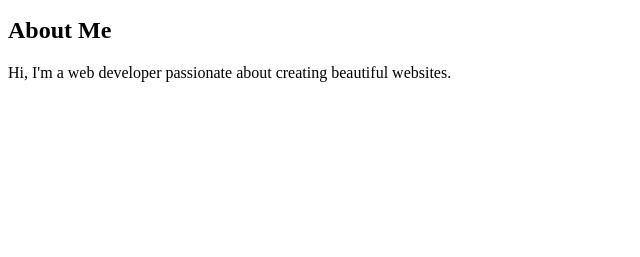
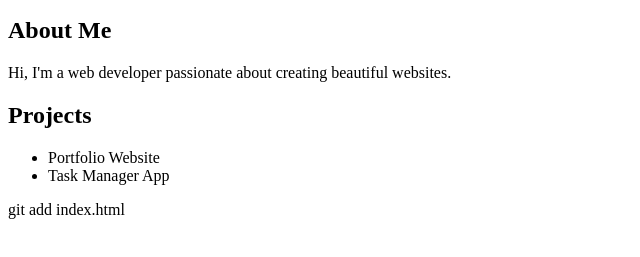
Before and after one commit to Sllikpartini/Portfolio, a plain HTML site: page index.html in a window 1280 px wide. Shown: the part 101-358 px from the top of the page, without its empty margins (0-640 px from the left). Drawn offline with Linux system fonts and the light colour scheme.

Commit message:
Add Projects section

```diff
--- a/index.html
+++ b/index.html
@@ -19,6 +19,21 @@
 
 </section>
 
+
+<section id="projects">
+
+    <h2>Projects</h2>
+
+    <ul>
+
+        <li>Portfolio Website</li>
+
+        <li>Task Manager App</li>
+
+    </ul>
+
+</section> git add index.html
+
     <script src="script.js"></script>
 </body>
 </html>
```
